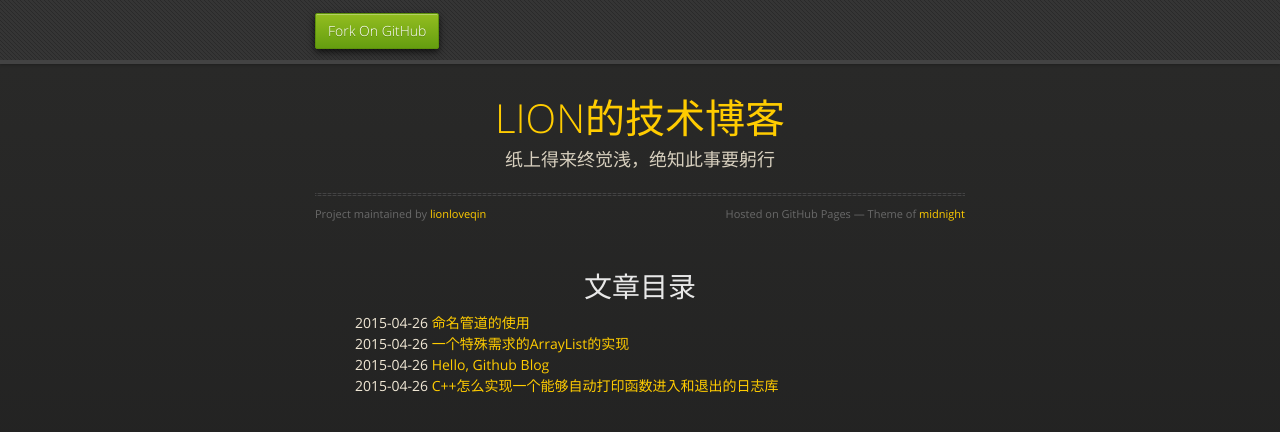
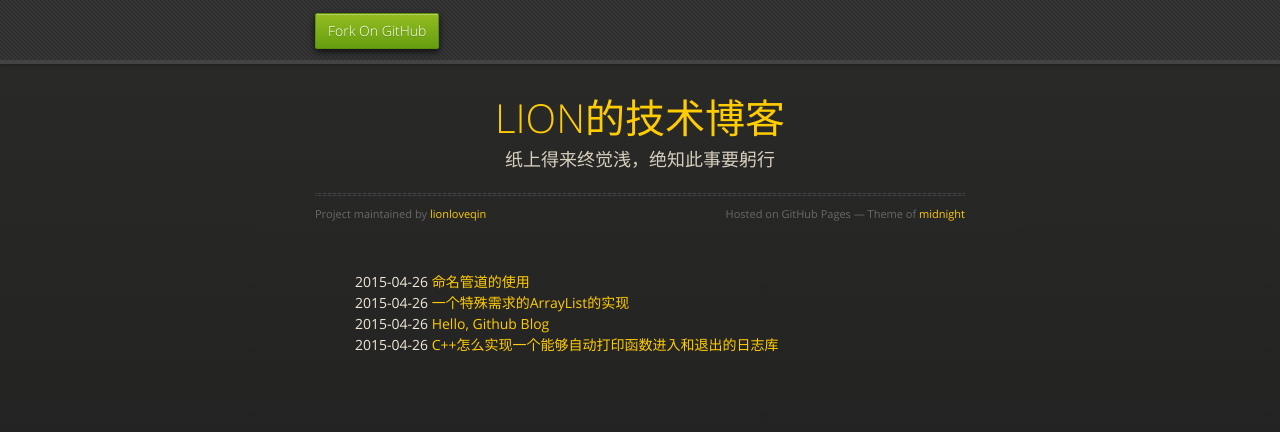
Before and after one commit to lionloveqin/lionloveqin.github.io, a Jekyll site: the page built from index.html, in a window 1280 px wide. Shown: the top 432 px of the page. Built offline with Jekyll 4.4.1, drawn with Linux system fonts in a browser that asks for light colours; nearby versions of some CDN libraries; Markdown is read by kramdown in place of the engine named in the settings.

Commit message:
change template

```diff
--- a/index.html
+++ b/index.html
@@ -1,6 +1,5 @@
 ---
 layout: default
-title: 文章目录
 ---
 
 <ul class="post-list">
```
